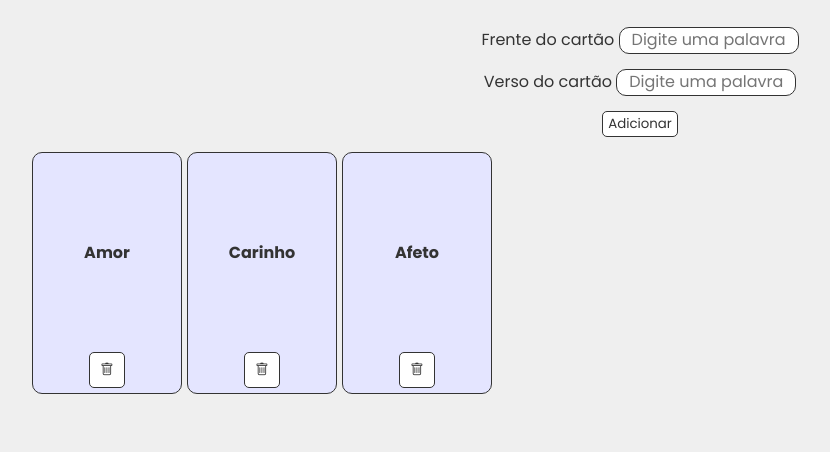
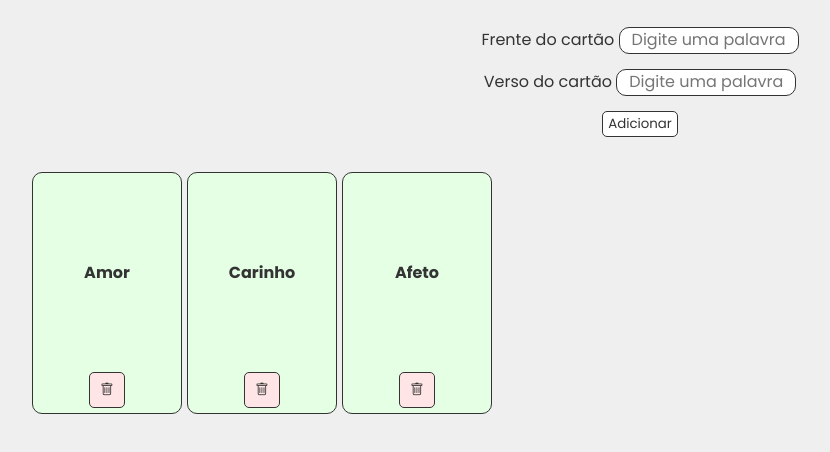
Before and after one commit to zolppy/flashcards, a plain HTML site: page index.html in a window 1280 px wide. Shown: the part 90-542 px from the top of the page, without its empty margins (0-830 px from the left). Drawn offline with nearby package versions, Linux system fonts and the light colour scheme.

Commit message:
bot01.sh fez este upload

```diff
--- a/assets/css/styles.css
+++ b/assets/css/styles.css
@@ -31,10 +31,8 @@ body {
 
 #inputs-container {
   gap: 15px;
-  margin-top: 35px;
-  width: 400px;
-  margin-left: auto;
-  margin-right: auto;
+  width: 325px;
+  margin: 35px auto;
   display: flex;
   flex-direction: column;
   align-items: center;
@@ -75,7 +73,6 @@ button:active {
 
 #cards-container {
   gap: 5px;
-  margin-top: 15px;
   display: flex;
   flex-wrap: wrap;
   align-items: center;
@@ -104,14 +101,15 @@ button:active {
 }
 
 .front {
-  background-color: #e4e5ff;
+  background-color: #e5ffe5;
 }
 
 .back {
-  background-color: #e4ffe5;
+  background-color: #e5e5ff;
 }
 
 .delete-card-button {
   padding: 7px 10px;
   margin-bottom: 5px;
+  background-color: #ffe5e5;
 }
```
